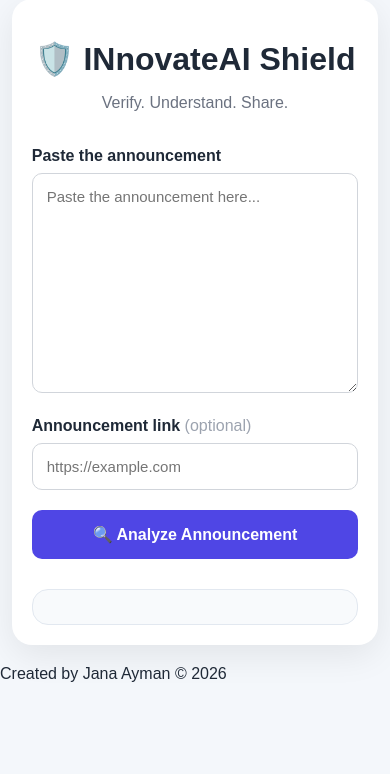
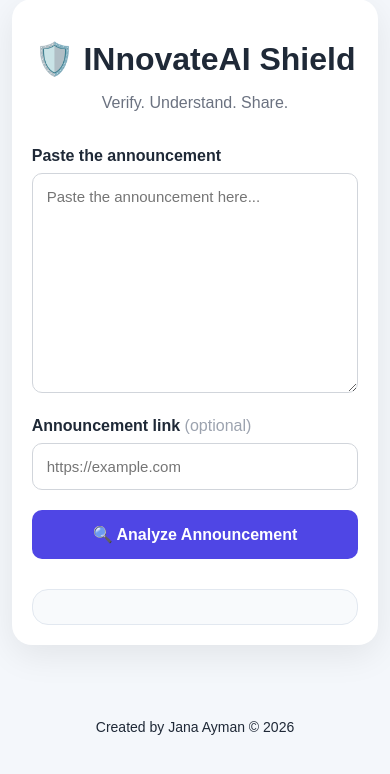
Before and after one commit to janaaymangad-ui/INnovateAI-_shield, a Flask app: page / in a window 390 px wide. Shown: the part 21-795 px from the top of the page. Run offline with Flask 3, Linux system fonts and the light colour scheme.

Commit message:
Update style.css

```diff
--- a/static/style.css
+++ b/static/style.css
@@ -367,5 +367,11 @@ hr {
         padding: 17px;
 
     }
+    .site-footer {
+    text-align: center;
+    padding: 20px;
+    margin-top: 40px;
+    font-size: 14px;
+}
 
 }
```
